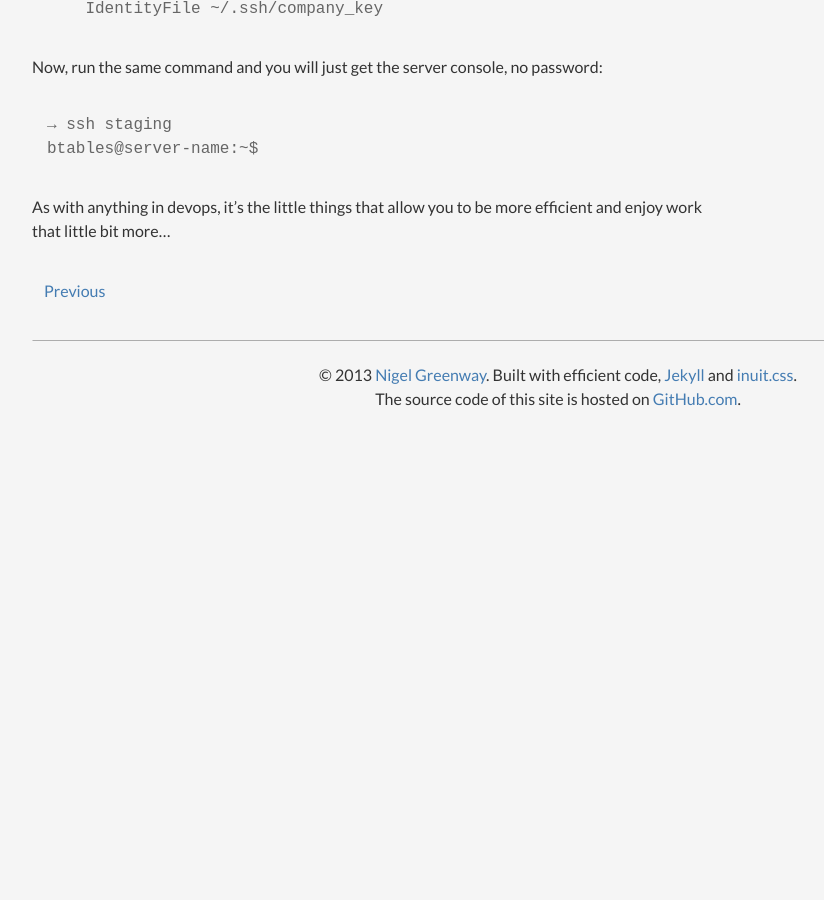
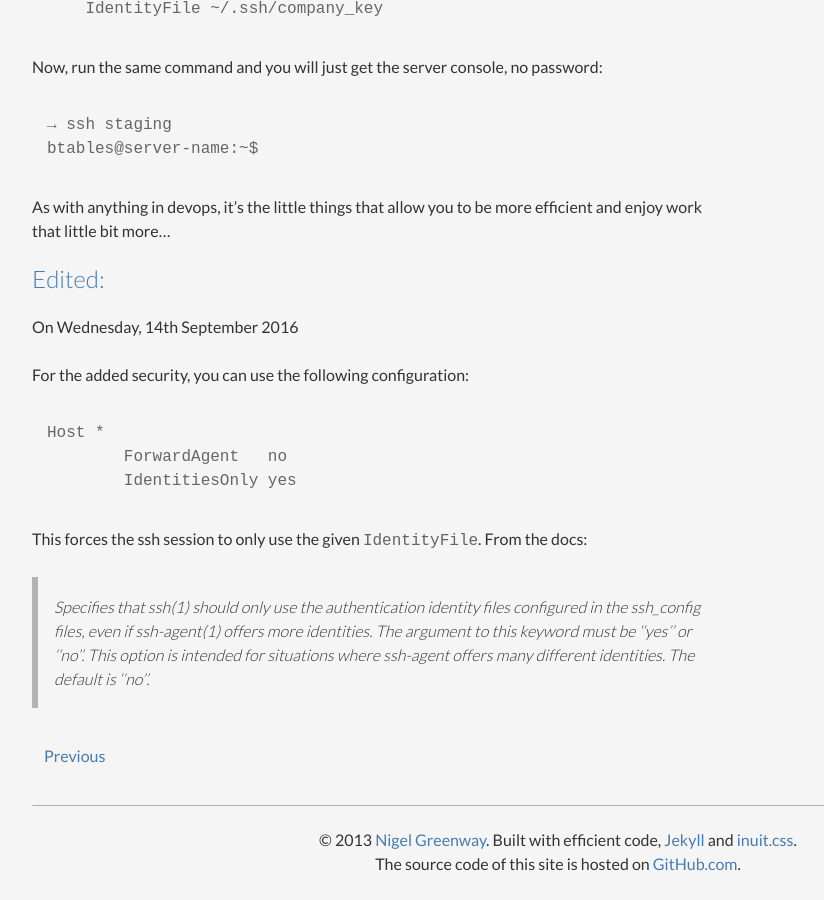
Before and after one commit to futurepixels/futurepixels.co.uk, a Jekyll site: the page built from _posts/2016-09-13-saving-seconds-with-an-ssh-config-file.md, in a window 1280 px wide and 900 px high, scrolled down 1692 px. Shown: the whole window, without its empty margins (82-906 px from the left). Built offline with Jekyll 4.4.1, drawn with Linux system fonts in a browser that asks for light colours; before the commit the page ends 2127 px from its top, so only the background shows below that.

Commit message:
Adds extra config option for security

```diff
--- a/_posts/2016-09-13-saving-seconds-with-an-ssh-config-file.md
+++ b/_posts/2016-09-13-saving-seconds-with-an-ssh-config-file.md
@@ -54,4 +54,18 @@ Now, run the same command and you will just get the server console, no password:
 
 As with anything in devops, it's the little things that allow you to be more efficient and enjoy work that little bit more...
 
+### Edited:
+
+On Wednesday, 14th September 2016
+
+For the added security, you can use the following configuration:
+
+	Host *
+		ForwardAgent   no
+		IdentitiesOnly yes
+
+This forces the ssh session to only use the given `IdentityFile`. From the docs:
+
+> Specifies that ssh(1) should only use the authentication identity files configured in the ssh_config files, even if ssh-agent(1) offers more identities. The argument to this keyword must be ''yes'' or ''no''. This option is intended for situations where ssh-agent offers many different identities. The default is ''no''.
+
 [github-ssh-key]: https://help.github.com/articles/generating-an-ssh-key/
```
